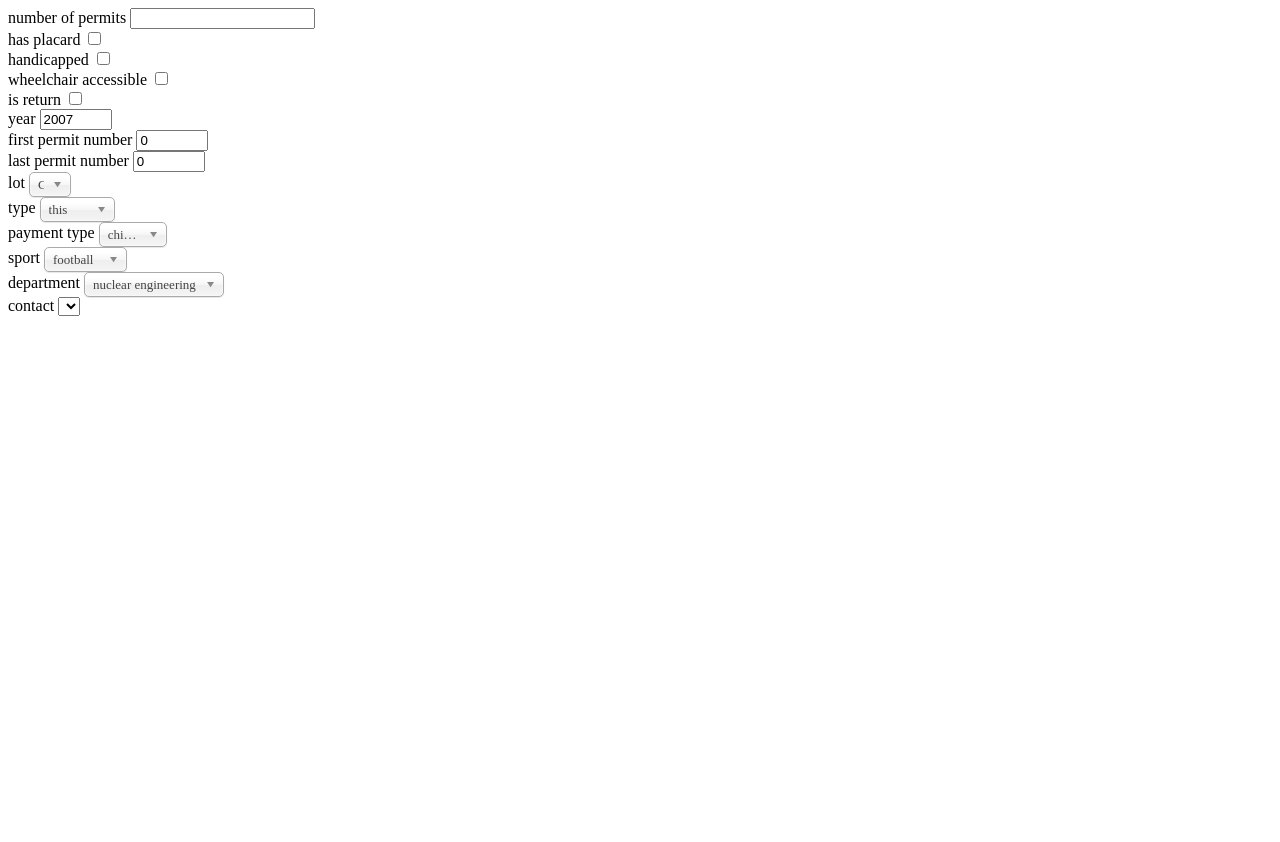
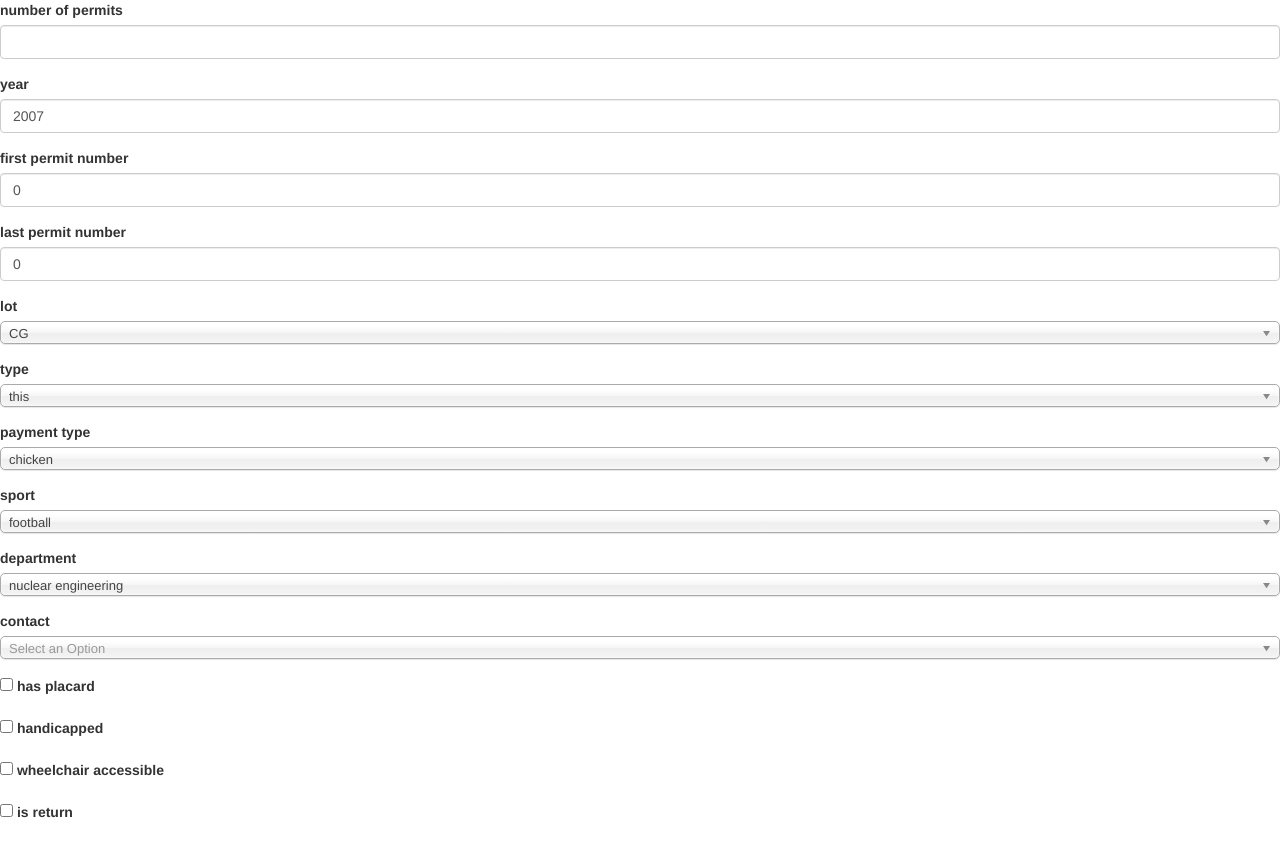
Before and after one commit to jdeveloperw/ut-parking-records, a website: page ui/app/index.html in a window 1280 px wide. Before the commit the page ends 800 px from the top, so only its background shows below. Drawn offline with Linux system fonts and the light colour scheme.

Commit message:
first pass at bootstrapping form

```diff
--- a/ui/app/index-async.html
+++ b/ui/app/index-async.html
@@ -53,6 +53,8 @@
   <link rel="stylesheet" href="css/app.css">
   <link rel="stylesheet" href="lib/jquery/chosen.css">
   <link rel="stylesheet" href="css/chosen-spinner.css">
+  <link rel="stylesheet"
+        href="css/lib/bootstrap/css/bootstrap.css"/>
 </head>
 <body ng-cloak>
   <div ng-include="'partials/input.html'"></div>
--- a/ui/app/index.html
+++ b/ui/app/index.html
@@ -4,6 +4,8 @@
   <meta charset="utf-8">
   <title>My AngularJS App</title>
   <link rel="stylesheet" href="css/app.css"/>
+  <link rel="stylesheet"
+        href="css/lib/bootstrap/css/bootstrap.css"/>
   <link rel="stylesheet" href="lib/jquery/chosen.css">
   <link rel="stylesheet" href="css/chosen-spinner.css"/>
 </head>
--- a/ui/app/partials/input.html
+++ b/ui/app/partials/input.html
@@ -3,41 +3,25 @@
 * Convert to camelCase
 -->
 <form class='css-form'
+      role='form'
       data-ng-controller="InputFormController"
       novalidate>
 
-  <div>
+  <div class='form-group'>
     <label>number of permits</label>
     <input type='number'
+           class='form-control'
            min='1'
            data-ng-model='parkingRecord.number_of_permits'
            required />
   </div>
 
-  <div>
-    <label>has placard</label>
-    <input type="checkbox" required />
-  </div>
-
-  <div>
-    <label>handicapped</label>
-    <input type="checkbox" required />
-  </div>
-
-  <div>
-    <label>wheelchair accessible</label>
-    <input type="checkbox" required />
-  </div>
-
-  <div>
-    <label>is return</label>
-    <input type="checkbox" required />
-  </div>
-
   <!-- TODO should we be using html5 min/max? -->
-  <div data-ng-controller='YearController'>
+  <div class='form-group'
+       data-ng-controller='YearController'>
     <label>year</label>
     <input type='number'
+           class='form-control'
            min='{{minYear}}'
            max='{{maxYear}}'
            data-ng-model='parkingRecord.year'
@@ -47,28 +31,34 @@
   <!-- TODO can first_permit_number = last_permit_number? -->
   <!-- TODO How to validate first_permit_number <= last_permit_nubmer -->
 
-  <div data-ng-controller='PermitNumberController'>
+  <div class='form-group'
+       data-ng-controller='PermitNumberController'>
     <label>first permit number</label>
     <input type='number'
+           class='form-control'
            min='{{minPermitNumber}}'
            max='{{maxPermitNumber}}'
            data-ng-model='parkingRecord.first_permit_number'
            required />
   </div>
 
-  <div data-ng-controller='PermitNumberController'>
+  <div class='form-group'
+       data-ng-controller='PermitNumberController'>
     <label>last permit number</label>
     <input type="number"
+           class='form-control'
            min='{{minPermitNumber}}'
            max='{{maxPermitNumber}}'
            data-ng-model='parkingRecord.last_permit_number'
            required />
   </div>
 
-  <div data-ng-controller='LotController'>
+  <div class='form-group'
+       data-ng-controller='LotController'>
     <!-- TODO Chosen plugin -->
     <label>lot</label>
     <select chosen
+            class='form-control'
             data-ng-model='parkingRecord.lot'
             data-ng-options='lot for lot in allLots'
             data-in-container='allLots'
@@ -76,9 +66,11 @@
     </select>
   </div>
 
-  <div data-ng-controller='TypeController'>
+  <div class='form-group'
+       data-ng-controller='TypeController'>
     <label>type</label>
     <select chosen
+            class='form-control'
             data-ng-model='parkingRecord.type'
             data-ng-options='type for type in allTypes'
             data-in-container='allTypes'
@@ -86,9 +78,11 @@
     </select>
   </div>
 
-  <div data-ng-controller='PaymentTypeController'>
+  <div class='form-group'
+       data-ng-controller='PaymentTypeController'>
     <label>payment type</label>
     <select chosen
+            class='form-control'
             data-ng-model='parkingRecord.payment_type'
             data-ng-options='paymentType for paymentType in allPaymentTypes'
             data-in-container='allPaymentTypes'
@@ -96,9 +90,11 @@
     </select>
   </div>
 
-  <div data-ng-controller='SportController'>
+  <div class='form-group'
+       data-ng-controller='SportController'>
     <label>sport</label>
     <select chosen
+            class='form-control'
             data-ng-model='parkingRecord.sport'
             data-ng-options='sport for sport in allSports'
             data-in-container='allSports'
@@ -106,10 +102,12 @@
     </select>
   </div>
 
-  <div data-ng-controller='DepartmentController'>
+  <div class='form-group'
+       data-ng-controller='DepartmentController'>
     <!-- TODO Autocomplete with 'add new' a la youtube add to playlist -->
     <label>department</label>
     <select chosen
+            class='form-control'
             data-ng-model='parkingRecord.department'
             data-ng-options='department for department in allDepartments'
             data-in-container='allDepartments'
@@ -117,10 +115,32 @@
     </select>
   </div>
 
-  <div>
+  <div class='form-group'>
     <!-- TODO Autocomplete with 'add new', a la youtube add to playlist -->
     <label>contact</label>
-    <select>
+    <select chosen
+            class='form-control'
+            required>
     </select>
   </div>
+
+  <div class='form-group'>
+    <input type="checkbox" required />
+    <label>has placard</label>
+  </div>
+
+  <div class='form-group'>
+    <input type="checkbox" required />
+    <label>handicapped</label>
+  </div>
+
+  <div class='form-group'>
+    <input type="checkbox" required />
+    <label>wheelchair accessible</label>
+  </div>
+
+  <div class='form-group'>
+    <input type="checkbox" required />
+    <label>is return</label>
+  </div>
 </form>
```
